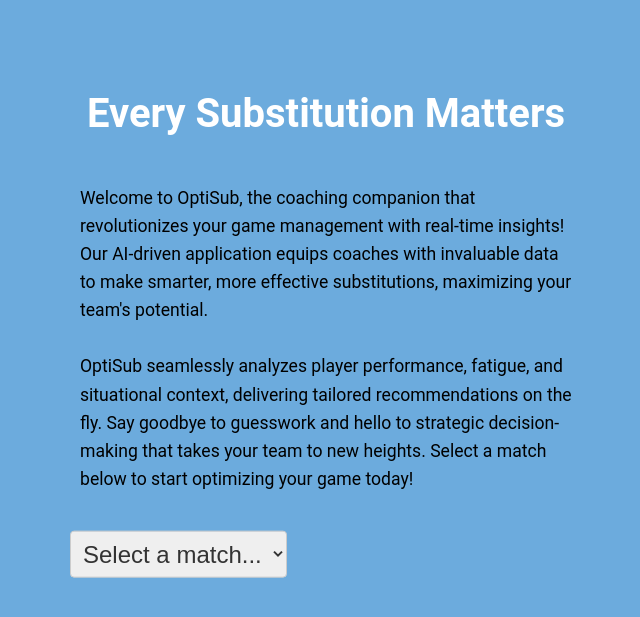
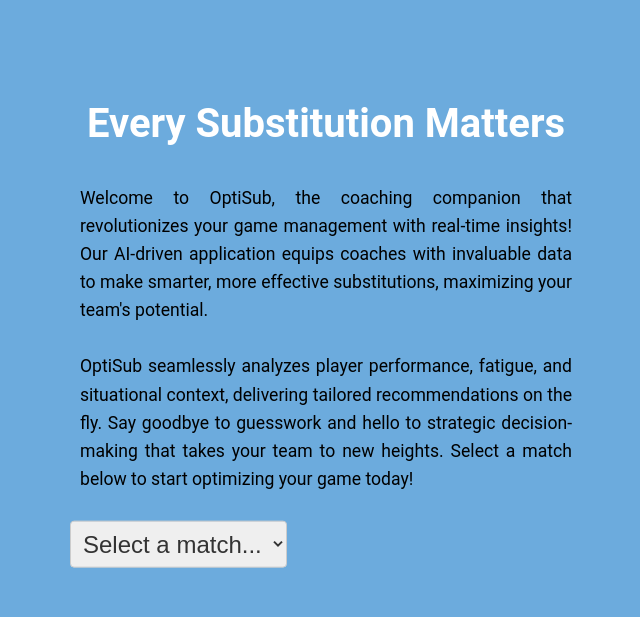
Before and after one commit to florisdobber/mcfc-hackathon, a Flask app: page / in a window 1280 px wide. Shown: the top 617 px of the page, without its empty margins (314-954 px from the left). Run offline with Flask 2, Linux system fonts and the light colour scheme; data that the repository does not hold is empty.

Commit message:
Update README

```diff
--- a/flaskr/static/home_styling.css
+++ b/flaskr/static/home_styling.css
@@ -21,7 +21,8 @@
 p {
     font-size: 1.1rem;
     line-height: 1.6;
-    padding: 20px 10px;
+    text-align: justify;
+    padding: 10px 10px;
 }
 
 
```
Also changed, not shown: README.md.
